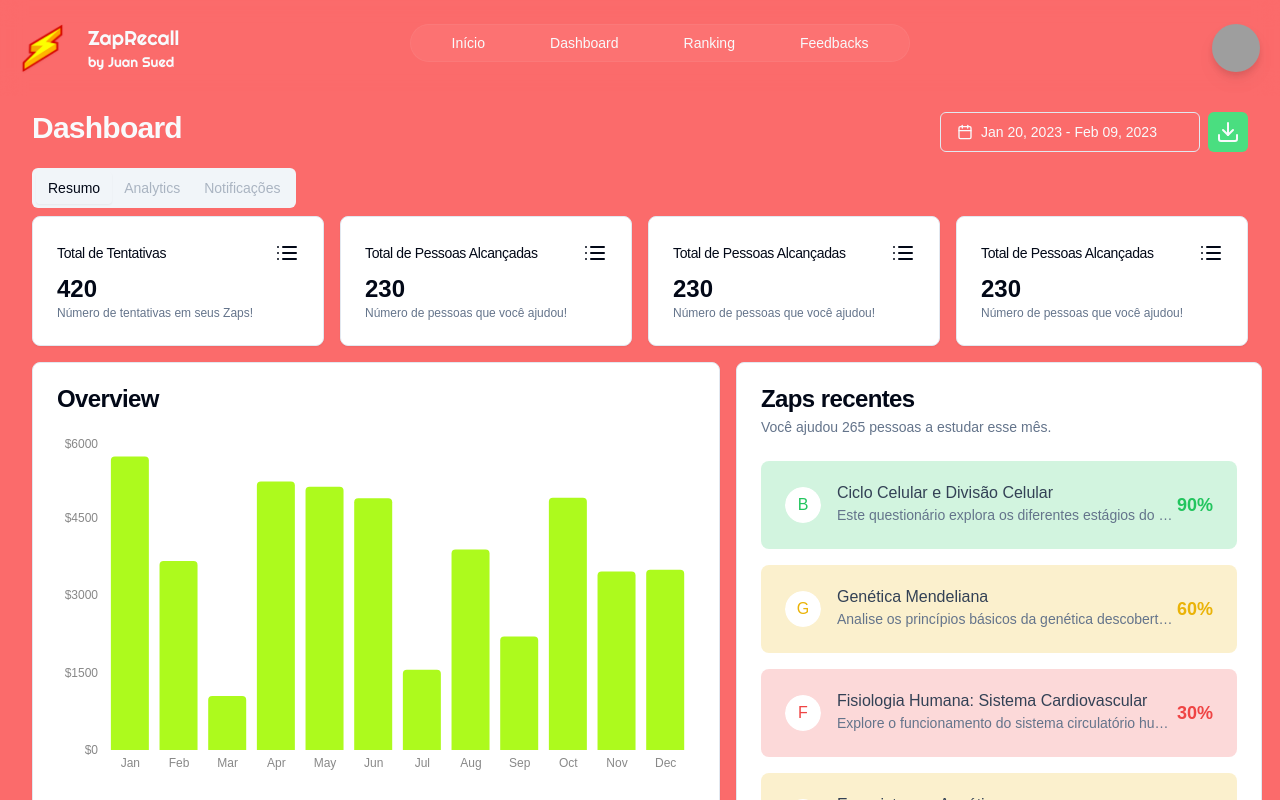
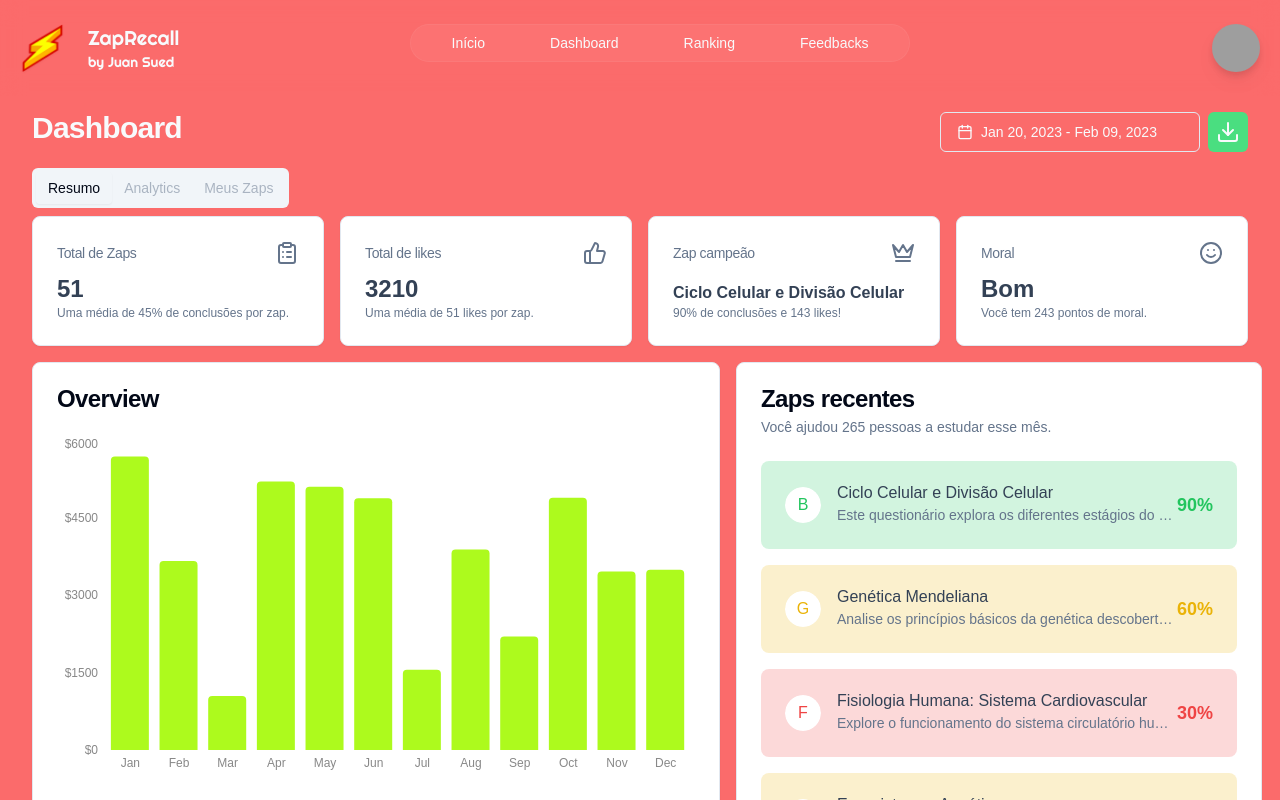
Before and after one commit to juan-sued/zap-recall, a Next.js app: page /dashboard in a window 1280 px wide. Shown: the top 800 px of the page. Built offline with nearby package versions, Linux system fonts and the light colour scheme; grey boxes are pictures that could not be loaded; a web font is replaced by a local one.

Commit message:
feature/criados card resumes metadata

```diff
--- /dev/null
+++ b/src/Mock/MetaDataMock.ts
@@ -0,0 +1,13 @@
+import IMetaData from '@/interfaces/metaDataInterface'
+
+export const META_DATA_LIST: IMetaData = {
+  bestZap: {
+    id: 11124,
+    title: 'Ciclo Celular e Divisão Celular',
+    percentCompletion: 90,
+    likes: 143,
+  },
+  allZaps: { totalZaps: 51, percentAverageCompletion: 45 },
+  moral: { title: 'Bom', points: 243 },
+  likes: { totalLikes: 3210, averageCompletion: 51 },
+}
--- a/src/app/dashboard/components/ListResumes/CardResume.tsx
+++ b/src/app/dashboard/components/ListResumes/CardResume.tsx
@@ -1,4 +1,5 @@
 import { Card, CardContent, CardHeader, CardTitle } from '@/components/ui/card'
+import { cn } from '@/lib/utils'
 import { ReactNode } from 'react'
 
 interface ICardResume {
@@ -6,22 +7,31 @@
   value: string
   valueDetail: string
   children: ReactNode
+  classNameValue?: string
 }
 
 export default function CardResume({
   title,
   value,
   valueDetail,
+  classNameValue,
   children,
 }: ICardResume) {
   return (
-    <Card>
+    <Card className="flex flex-col justify-between text-muted-foreground">
       <CardHeader className="flex flex-row items-center justify-between space-y-0 pb-2">
-        <CardTitle className="text-sm font-medium">{title}</CardTitle>
+        <CardTitle className={'text-sm font-medium'}>{title}</CardTitle>
         {children}
       </CardHeader>
-      <CardContent>
-        <div className="text-2xl font-bold">{value}</div>
+      <CardContent className="flex flex-col justify-between">
+        <div
+          className={cn(
+            'text-2xl font-bold truncate text-slate-700',
+            classNameValue,
+          )}
+        >
+          {value}
+        </div>
         <p className="text-xs text-muted-foreground">{valueDetail}</p>
       </CardContent>
     </Card>
--- a/src/app/dashboard/components/ListResumes/Index.tsx
+++ b/src/app/dashboard/components/ListResumes/Index.tsx
@@ -1,48 +1,39 @@
-import { Card, CardContent, CardHeader, CardTitle } from '@/components/ui/card'
+import { META_DATA_LIST } from '@/Mock/MetaDataMock'
 import CardResume from './CardResume'
-import { List } from 'lucide-react'
-
-interface IMetaDataList {
-  totalAttempt: number
-  peopleReached: number
-}
-
-const META_DATA_LIST: IMetaDataList = {
-  totalAttempt: 420,
-  peopleReached: 230,
-}
+import { ClipboardList, Crown, Smile, ThumbsUp } from 'lucide-react'
 
 export default function ListResumes() {
   return (
     <>
       <div className="grid gap-4 md:grid-cols-2 lg:grid-cols-4">
         <CardResume
-          title="Total de Tentativas"
-          value={`${META_DATA_LIST.totalAttempt}`}
-          valueDetail="Número de tentativas em seus Zaps!"
+          title="Total de Zaps"
+          value={`${META_DATA_LIST.allZaps.totalZaps}`}
+          valueDetail={`Uma média de ${META_DATA_LIST.allZaps.percentAverageCompletion}% de conclusões por zap.`}
         >
-          <List />
+          <ClipboardList />
         </CardResume>
         <CardResume
-          title="Total de Pessoas Alcançadas"
-          value={`${META_DATA_LIST.peopleReached}`}
-          valueDetail="Número de pessoas que você ajudou!"
+          title="Total de likes"
+          value={`${META_DATA_LIST.likes.totalLikes}`}
+          valueDetail={`Uma média de ${META_DATA_LIST.likes.averageCompletion} likes por zap.`}
         >
-          <List />
+          <ThumbsUp />
         </CardResume>
         <CardResume
-          title="Total de Pessoas Alcançadas"
-          value={`${META_DATA_LIST.peopleReached}`}
-          valueDetail="Número de pessoas que você ajudou!"
+          title="Zap campeão"
+          value={`${META_DATA_LIST.bestZap.title}`}
+          valueDetail={`${META_DATA_LIST.bestZap.percentCompletion}% de conclusões e ${META_DATA_LIST.bestZap.likes} likes!`}
+          classNameValue="text-md"
         >
-          <List />
+          <Crown />
         </CardResume>
         <CardResume
-          title="Total de Pessoas Alcançadas"
-          value={`${META_DATA_LIST.peopleReached}`}
-          valueDetail="Número de pessoas que você ajudou!"
+          title="Moral"
+          value={`${META_DATA_LIST.moral.title}`}
+          valueDetail={`Você tem ${META_DATA_LIST.moral.points} pontos de moral.`}
         >
-          <List />
+          <Smile />
         </CardResume>
       </div>
     </>
--- a/src/app/dashboard/page.tsx
+++ b/src/app/dashboard/page.tsx
@@ -41,8 +41,8 @@
               <TabsTrigger value="analytics" disabled>
                 Analytics
               </TabsTrigger>
-              <TabsTrigger value="notifications" disabled>
-                Notificações
+              <TabsTrigger value="meus_zaps" disabled>
+                Meus Zaps
               </TabsTrigger>
             </TabsList>
             <TabsContent value="overview" className="space-y-4">
--- /dev/null
+++ b/src/interfaces/metaDataInterface.ts
@@ -0,0 +1,14 @@
+export default interface IMetaData {
+  bestZap: {
+    id: number
+    title: string
+    percentCompletion: number
+    likes: number
+  }
+  allZaps: { totalZaps: number; percentAverageCompletion: number }
+  likes: { totalLikes: number; averageCompletion: number }
+  moral: {
+    title: string
+    points: number
+  }
+}
```
